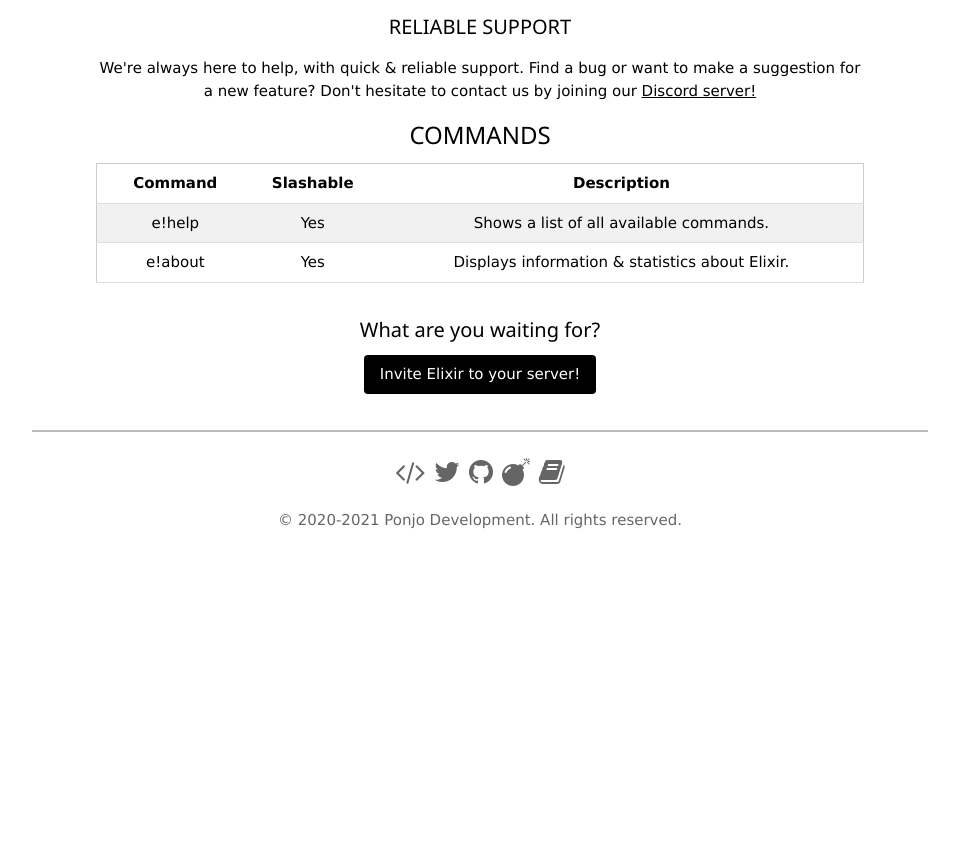
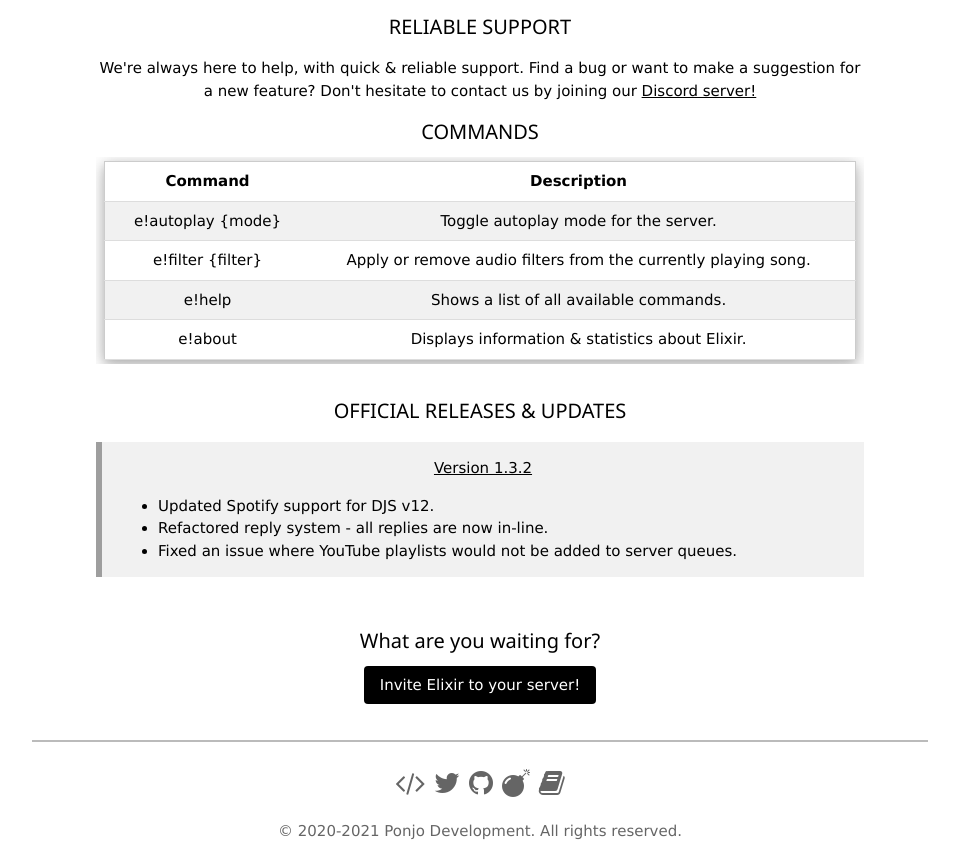
Before and after one commit to PonjoTeam/Homepage, a plain HTML site: page elixir/index.html in a window 1280 px wide. Shown: the part 984-1841 px from the top of the page, without its empty margins (160-1119 px from the left). Before the commit the page ends 1531 px from the top, so only its background shows below. Drawn offline with nearby package versions, Linux system fonts and the light colour scheme.

Commit message:
init changelog for elixir

```diff
--- a/elixir/index.html
+++ b/elixir/index.html
@@ -81,24 +81,29 @@
       feature? Don't hesitate to contact us by joining our <a href="https://ponjo.club/discord">Discord server!</a>
     </p>
 
-    <h3 class="w3-center w3-animate-zoom">COMMANDS</h3>
+    <h4 class="w3-center w3-animate-zoom">COMMANDS</h4>
 
-    <div class="w3-responsive">
+    <div class="w3-responsive w3-padding-small">
 
-      <table class="w3-striped w3-border w3-table-all w3-centered w3-card-4">
+      <table class="w3-striped w3-border w3-table-all w3-centered w3-card-4 w3-animate-zoom">
         <tr>
           <th>Command</th>
-          <th>Slashable</th>
           <th>Description</th>
         </tr>
         <tr>
+          <td>e!autoplay {mode}</td>
+          <td>Toggle autoplay mode for the server.</td>
+        </tr>
+        <tr>
+          <td>e!filter {filter}</td>
+          <td>Apply or remove audio filters from the currently playing song.</td>
+        </tr>
+        <tr>
           <td>e!help</td>
-          <td>Yes</td>
           <td>Shows a list of all available commands.</td>
         </tr>
         <tr>
           <td>e!about</td>
-          <td>Yes</td>
           <td>Displays information & statistics about Elixir.</td>
         </tr>
       </table>
@@ -107,7 +112,20 @@
 
     <br>
 
-    <h4>What are you waiting for?</h4>
+    <h4 class="w3-center w3-animate-zoom">OFFICIAL RELEASES & UPDATES</h4>
+
+    <div class="w3-panel w3-light-gray w3-leftbar w3-border-gray w3-left-align">
+      <p class="w3-center w3-animate-zoom"><u>Version 1.3.2</u></p>
+      <ul>
+        <li>Updated Spotify support for DJS v12.</li>
+        <li>Refactored reply system - all replies are now in-line.</li>
+        <li>Fixed an issue where YouTube playlists would not be added to server queues.</li>
+      </ul>
+    </div>
+
+    <br>
+
+    <h4 class="w3-animate-zoom">What are you waiting for?</h4>
 
     <a href="../elixir/invite/"><button class="w3-button w3-center w3-black w3-animate-zoom w3-round-medium">Invite Elixir to your server!</button></a>
 
```
